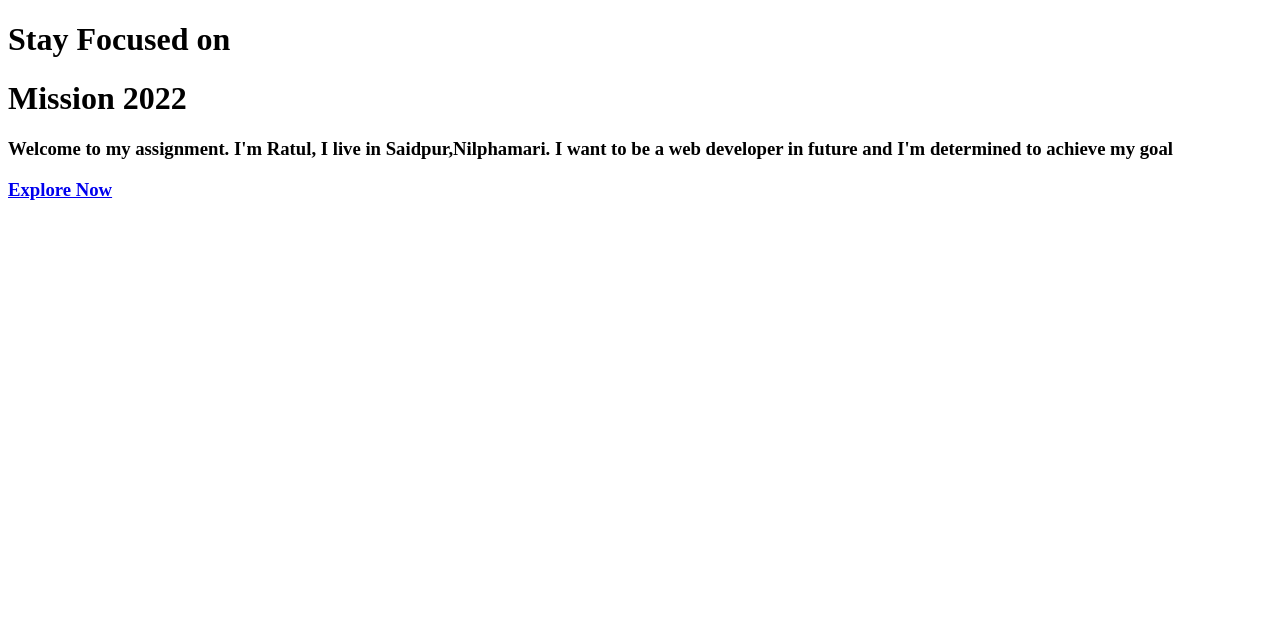
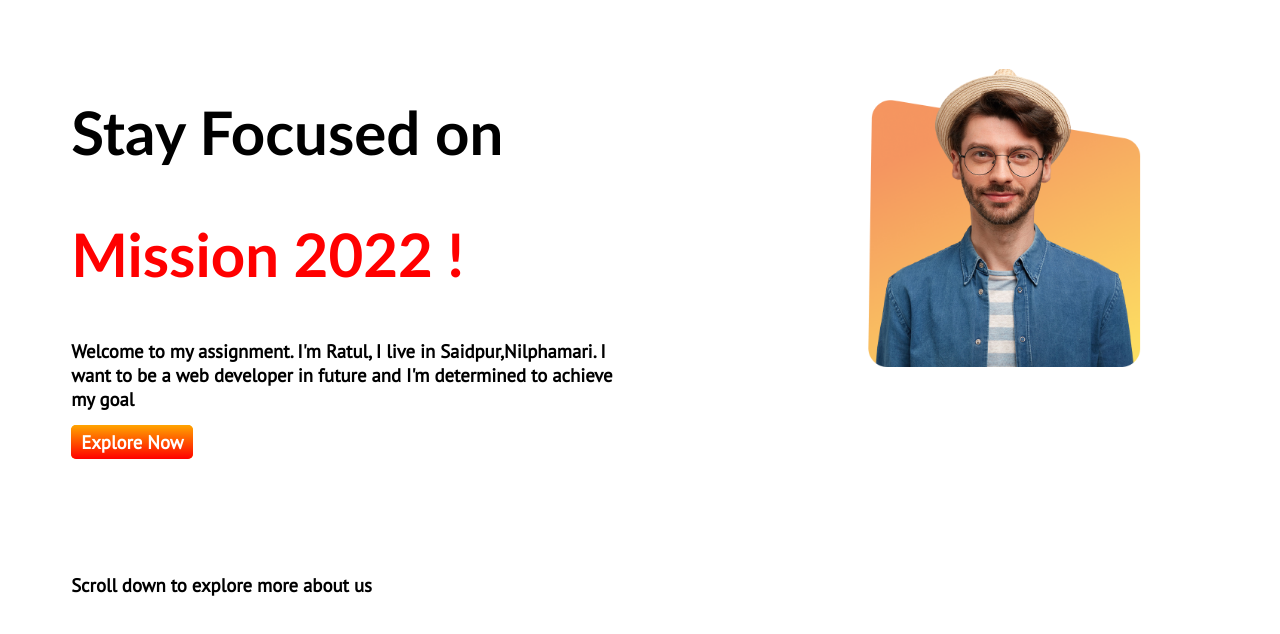
Before and after one commit to ratulinspace/new-asmt-22, a plain HTML site: page index.html in a window 1280 px wide. Drawn offline with Linux system fonts and the light colour scheme.

Commit message:
first part ok

```diff
--- a/index.html
+++ b/index.html
@@ -6,18 +6,29 @@
     <meta http-equiv="X-UA-Compatible" content="IE=edge">
     <meta name="viewport" content="width=device-width, initial-scale=1.0">
     <title>mission-assignment</title>
+    <link rel="preconnect" href="https://fonts.googleapis.com">
+    <link rel="preconnect" href="https://fonts.gstatic.com" crossorigin>
+    <link href="https://fonts.googleapis.com/css2?family=PT+Sans&display=swap" rel="stylesheet">
     <link rel="stylesheet" href="style.css">
 </head>
 
 <body>
-    <div>
-        <h1>Stay Focused on</h1>
-        <h1>Mission 2022</h1>
-        <h3>Welcome to my assignment. I'm Ratul, I live in Saidpur,Nilphamari. I want to be a web developer in future
-            and
-            I'm determined to achieve my goal</h3>
-        <h3><a class="link-button" target="_blank" href="https://web.programming-hero.com/">Explore Now</a></h3>
-    </div>
+    <section class="flexible-container">
+        <div class="half-wdt">
+            <h1>Stay Focused on</h1>
+            <h1><span class="red-clr">Mission 2022 !</span></h1>
+            <h3>Welcome to my assignment. I'm Ratul, I live in Saidpur,Nilphamari. I want to be a web developer in
+                future
+                and
+                I'm determined to achieve my goal</h3>
+            <h3><a class="link-button" target="_blank" href="https://web.programming-hero.com/">Explore Now</a></h3>
+        </div>
+        <div class="half-wdt">
+            <img src="images/person-1.png" alt="">
+        </div>
+    </section>
+    <h3 class="scrl-p">Scroll down to explore more about us</h3>
+
 </body>
 
 </html>
--- a/style.css
+++ b/style.css
@@ -0,0 +1,36 @@
+body{
+    font-family: 'PT Sans', sans-serif;
+}
+h1{
+    font-family:'Gill Sans', 'Gill Sans MT', Calibri, 'Trebuchet MS', sans-serif;
+    font-size: 60px;
+}
+.half-wdt{
+    width: 80%;
+    padding-left: 5%;
+    padding-top: 3%;
+}
+.half-wdt img{
+    width: 50%;
+    padding-left: 28%;
+    padding-top: 4%;
+}
+.scrl-p{
+    padding-left: 5%;
+}
+.link-button{
+    text-decoration: none;
+    background-color: orange;
+    background-image: linear-gradient(orange, red);
+    padding: 5px 10px;
+    border-radius: 5px;
+    color: white;
+    text-align: left;
+}
+.red-clr{
+    color: red;
+}
+.flexible-container{
+    display: flex;
+    margin-bottom: 100px;
+}
```
Also changed, not shown: images/person-1.png (added).
